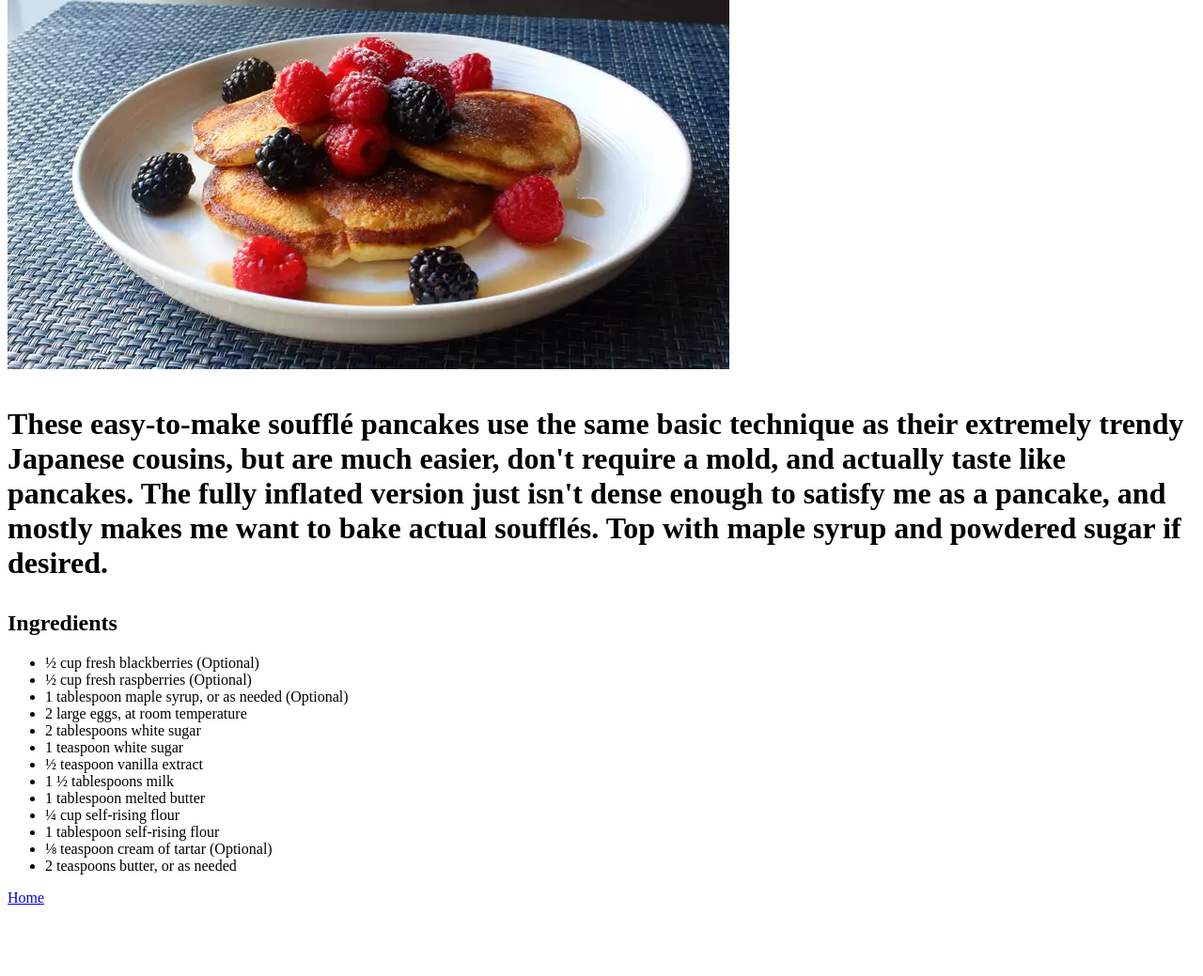
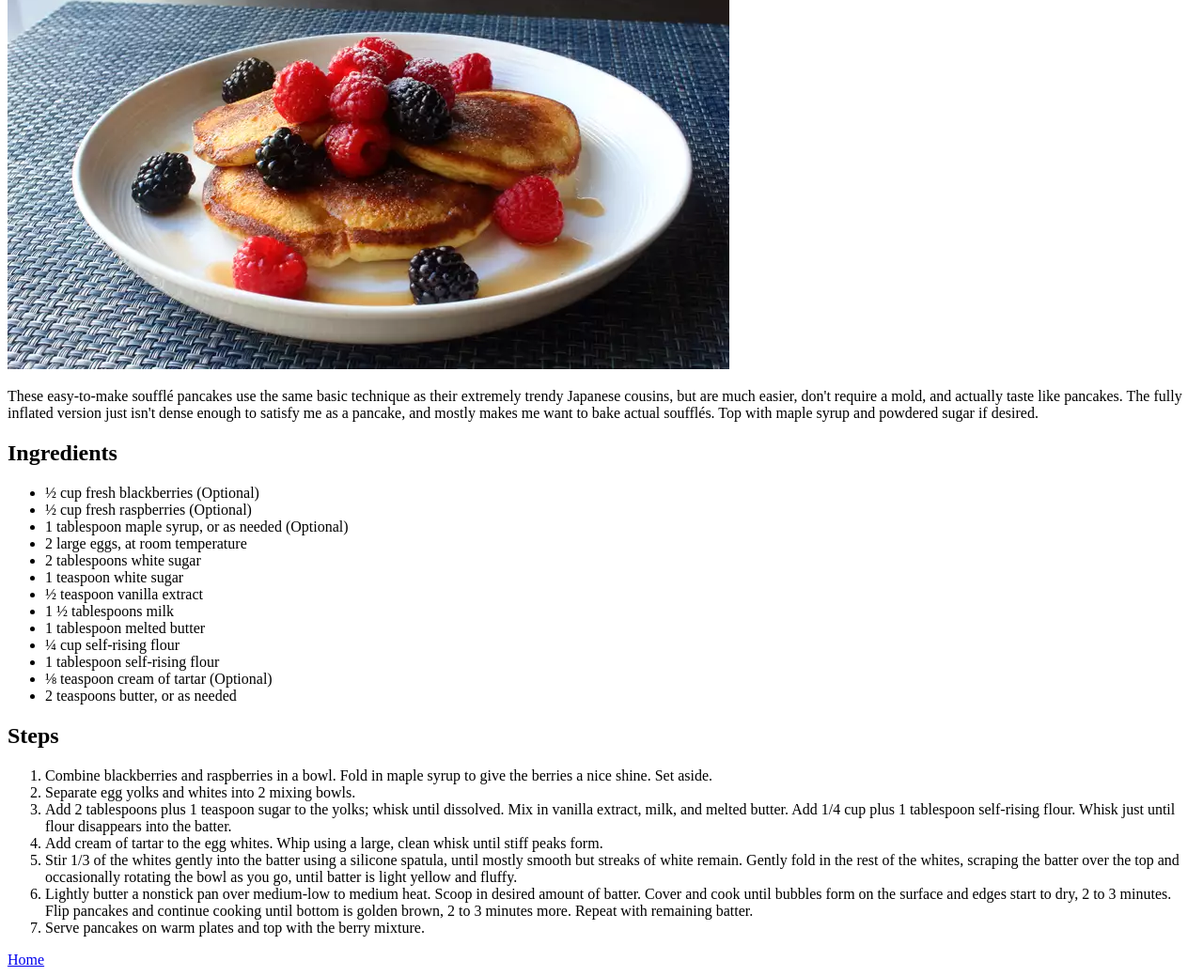
Before and after one commit to mako-23/odin-recipes, a plain HTML site: page recipes/american-style-souffle-pancakes.html in a window 1280 px wide. Shown: the part 199-1238 px from the top of the page at 94% size. Before the commit the page ends 1172 px from the top, so only its background shows below. Drawn offline with Linux system fonts and the light colour scheme.

Commit message:
Add instructions for American-Style Souffle Pancakes page

```diff
--- a/recipes/american-style-souffle-pancakes.html
+++ b/recipes/american-style-souffle-pancakes.html
@@ -7,12 +7,11 @@
 	</head>
 
 	<body>
-		<h1>American-Style Souffle Pancakes<h1>
+		<h1>American-Style Souffle Pancakes</h1>
 		<img src="../images/american-pancake.webp">
 		<p>These easy-to-make soufflé pancakes use the same basic technique as their extremely trendy Japanese cousins, but are much easier, don't require a mold, and actually taste like pancakes. The fully inflated version just isn't dense enough to satisfy me as a pancake, and mostly makes me want to bake actual soufflés. Top with maple syrup and powdered sugar if desired.</p>
+
 		<h2>Ingredients</h2>
-
-
 		<ul>
 	    <li>½ cup fresh blackberries (Optional)</li>
 	    <li>½ cup fresh raspberries (Optional)</li>
@@ -28,7 +27,17 @@
 	    <li>⅛ teaspoon cream of tartar (Optional)</li>
 	    <li>2 teaspoons butter, or as needed</li>
 		</ul>
+
+		<h2>Steps</h2>
+		<ol>
+			<li>Combine blackberries and raspberries in a bowl. Fold in maple syrup to give the berries a nice shine. Set aside.</li>
+			<li>Separate egg yolks and whites into 2 mixing bowls.</li>
+			<li>Add 2 tablespoons plus 1 teaspoon sugar to the yolks; whisk until dissolved. Mix in vanilla extract, milk, and melted butter. Add 1/4 cup plus 1 tablespoon self-rising flour. Whisk just until flour disappears into the batter.</li>
+			<li>Add cream of tartar to the egg whites. Whip using a large, clean whisk until stiff peaks form.</li>
+			<li>Stir 1/3 of the whites gently into the batter using a silicone spatula, until mostly smooth but streaks of white remain. Gently fold in the rest of the whites, scraping the batter over the top and occasionally rotating the bowl as you go, until batter is light yellow and fluffy.</li>
+			<li>Lightly butter a nonstick pan over medium-low to medium heat. Scoop in desired amount of batter. Cover and cook until bubbles form on the surface and edges start to dry, 2 to 3 minutes. Flip pancakes and continue cooking until bottom is golden brown, 2 to 3 minutes more. Repeat with remaining batter.</li>
+			<li>Serve pancakes on warm plates and top with the berry mixture. </li>
+		</ol>
 		<a href="../index.html">Home</a>
-
 	</body>
 </html>
```
